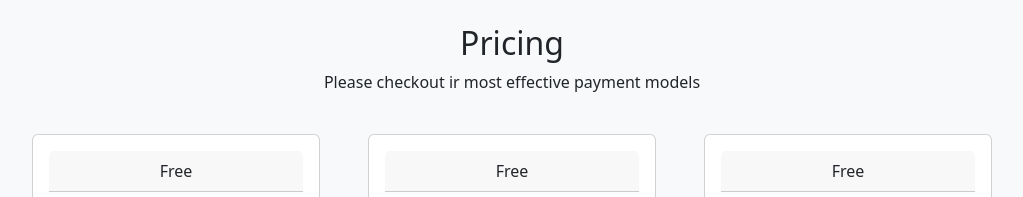
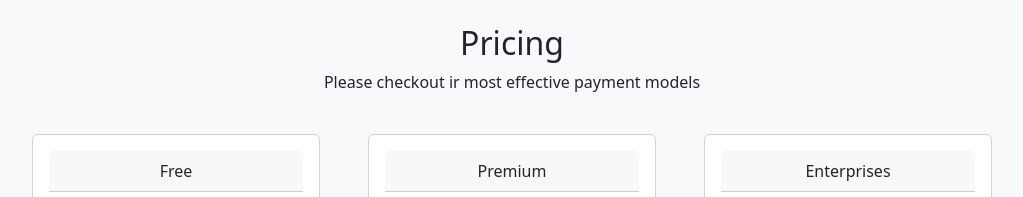
Before and after one commit to Abhinay-Pandey/Web-Dev_Practice, a plain HTML site: page Boostrap/pricing.html in a window 1280 px wide. Shown: the top 197 px of the page, without its empty margins (128-1151 px from the left). Drawn offline with nearby package versions, Linux system fonts and the light colour scheme.

Commit message:
my first bootstrap page form and grid

```diff
--- a/Boostrap/pricing.html
+++ b/Boostrap/pricing.html
@@ -33,7 +33,7 @@
             <!--Pro-->
             <div class="card mb-3 m-4 p-3" style="width: 18rem;">
                 <div class="card-header text-center">
-                    Free
+                    Premium
                 </div>
                 <ul class="list-group list-group-flush text-center">
                     <li class="list-group-item border-0"><h1>$0/mo</h1></li>
@@ -46,10 +46,10 @@
                     </button>
                  </div>
             </div>
-            <!--Enterpricse-->
+            <!--Enterprises-->
             <div class="card mb-3 m-4 p-3" style="width: 18rem;">
                 <div class="card-header text-center">
-                    Free
+                    Enterprises
                 </div>
                 <ul class="list-group list-group-flush text-center">
                     <li class="list-group-item border-0"><h1>$0/mo</h1></li>
```
